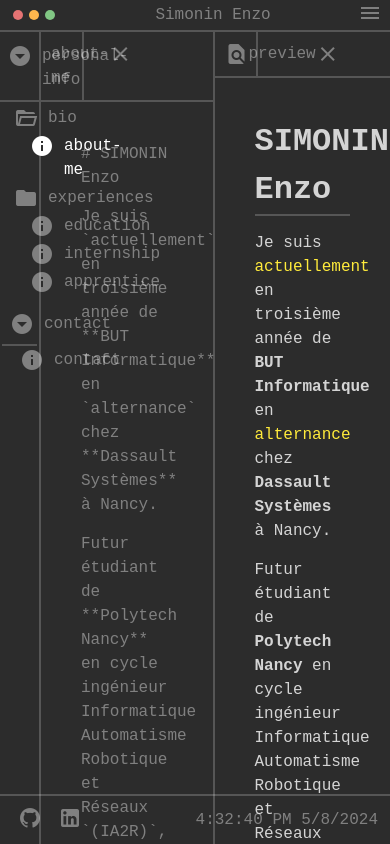
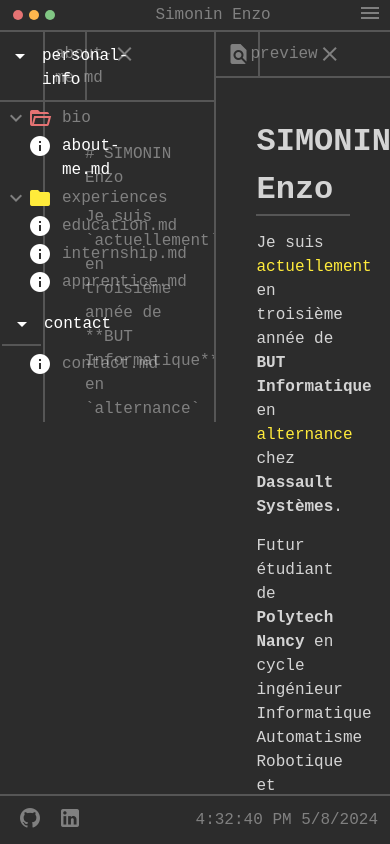
Before and after one commit to Nzosim/PortfolioVueJs, a Vue app: page /about in a window 390 px wide. Shown: the top 844 px of the page. Built offline with nearby package versions, Linux system fonts and the light colour scheme.

Commit message:
about-me page without responsive

```diff
--- a/src/App.vue
+++ b/src/App.vue
@@ -26,6 +26,7 @@ a {
   background-color: #2c2c2c;
   width: 100vw;
   height: 100vh;
+  overflow: hidden;
 }
 
 @media screen and (min-width: 930px) {
--- a/src/components/About.vue
+++ b/src/components/About.vue
@@ -1,57 +1,59 @@
 <template>
   <div class="about">
     <div class="menu">
-      <div class="d-flex menu-all pt-3 pb-2 pl-2">
-        <v-icon>mdi-arrow-down-drop-circle</v-icon>
+      <div class="d-flex menu-all pt-3 pb-2 pl-2" @click="isPersonalOpen = !isPersonalOpen">
+        <v-icon>{{ isPersonalOpen ? 'mdi-menu-down' : 'mdi-menu-right' }}</v-icon>
         <p>personal-info</p>
       </div>
-      <div class="personal">
-        <div class="d-flex">
-          <v-icon>mdi-folder-open-outline</v-icon>
+      <div v-if="isPersonalOpen" class="personal">
+        <div class="d-flex" @click="isBioOpen = !isBioOpen">
+          <v-icon>{{ isBioOpen ? 'mdi-chevron-down' : 'mdi-chevron-right' }}</v-icon>
+          <v-icon color="#e57373">mdi-folder-open-outline</v-icon>
           <p>bio</p>
         </div>
-        <div class="d-flex text-white ml-4">
-          <v-icon>mdi-information</v-icon>
-          <p>about-me</p>
+        <div v-if="isBioOpen" class="d-flex text-white ml-6">
+          <v-icon color="white">mdi-information</v-icon>
+          <p>about-me.md</p>
         </div>
-        <div class="d-flex">
-          <v-icon>mdi-folder</v-icon>
+        <div class="d-flex" @click="isExperiencesOpen = !isExperiencesOpen">
+          <v-icon>{{ isExperiencesOpen ? 'mdi-chevron-down' : 'mdi-chevron-right' }}</v-icon>
+          <v-icon color="yellow">mdi-folder</v-icon>
           <p>experiences</p>
         </div>
-        <div class="d-flex ml-4">
-          <v-icon>mdi-information</v-icon>
-          <p>education</p>
+        <div v-if="isExperiencesOpen" class="d-flex ml-6">
+          <v-icon color="white">mdi-information</v-icon>
+          <p>education.md</p>
         </div>
-        <div class="d-flex ml-4">
-          <v-icon>mdi-information</v-icon>
-          <p>internship</p>
+        <div v-if="isExperiencesOpen" class="d-flex ml-6">
+          <v-icon color="white">mdi-information</v-icon>
+          <p>internship.md</p>
         </div>
-        <div class="d-flex ml-4">
-          <v-icon>mdi-information</v-icon>
-          <p>apprentice</p>
+        <div v-if="isExperiencesOpen" class="d-flex ml-6">
+          <v-icon color="white">mdi-information</v-icon>
+          <p>apprentice.md</p>
         </div>
       </div>
       <div class="contact">
-        <div class="d-flex menu-all pt-3 pb-2 pl-2">
-          <v-icon>mdi-arrow-down-drop-circle</v-icon>
+        <div class="d-flex menu-all pt-3 pb-2 pl-2" @click="isContactOpen = !isContactOpen">
+          <v-icon>{{ isContactOpen ? 'mdi-menu-down' : 'mdi-menu-right' }}</v-icon>
           <p>contact</p>
         </div>
-        <div class="d-flex ml-4">
-          <v-icon>mdi-information</v-icon>
-          <p>contact</p>
+        <div v-if="isContactOpen" class="d-flex ml-6 mt-1">
+          <v-icon color="white">mdi-information</v-icon>
+          <p>contact.md</p>
         </div>
       </div>
     </div>
     <div class="page">
       <div class="close">
-        <p>about-me</p>
+        <p>about-me.md</p>
         <v-icon>mdi-close</v-icon>
       </div>
       <div class="text">
         <p># SIMONIN Enzo</p>
         <p>
           Je suis `actuellement` en troisième année de **BUT Informatique** en `alternance` chez
-          **Dassault Systèmes** à Nancy.
+          **Dassault Systèmes**.
         </p>
         <p>
           Futur étudiant de **Polytech Nancy** en cycle ingénieur Informatique Automatisme Robotique
@@ -71,7 +73,7 @@
         <p>
           Je suis <span class="text-yellow">actuellement</span> en troisième année de
           <b>BUT Informatique</b> en <span class="text-yellow">alternance</span> chez
-          <b>Dassault Systèmes</b> à Nancy.
+          <b>Dassault Systèmes</b>.
         </p>
         <p>
           Futur étudiant de <b>Polytech Nancy</b> en cycle ingénieur Informatique Automatisme
@@ -84,6 +86,15 @@
   </div>
 </template>
 
+<script setup>
+import { ref } from 'vue'
+
+const isPersonalOpen = ref(true)
+const isBioOpen = ref(true)
+const isExperiencesOpen = ref(true)
+const isContactOpen = ref(true)
+</script>
+
 <style scoped>
 .about {
   display: flex;
@@ -91,7 +102,7 @@
 }
 
 .menu {
-  width: 10%;
+  width: 11%;
   height: calc(75vh);
 }
 
@@ -101,15 +112,22 @@
 
 .menu div p {
   padding-left: 10px;
+  cursor: pointer;
+}
+
+.menu div p:hover {
+  color: white;
 }
 
 .menu-all {
   border-bottom: 2px solid rgba(255, 255, 255, 0.2);
+  color: white;
 }
 
 .page,
 .preview {
   width: 45%;
+  overflow-y: auto;
 }
 
 .page .text,
@@ -126,6 +144,7 @@
 }
 
 .page {
+  height: 100vw;
   border-left: 2px solid rgba(255, 255, 255, 0.2);
   border-right: 2px solid rgba(255, 255, 255, 0.2);
 }
@@ -153,6 +172,10 @@ h1 {
 .personal {
   display: flex;
   flex-direction: column;
-  margin-left: 10px;
+}
+
+.menu-all:hover {
+  background: #363535;
+  transition: 0.1s;
 }
 </style>
--- a/src/components/Footer.vue
+++ b/src/components/Footer.vue
@@ -40,10 +40,18 @@ a {
 }
 
 .footer {
+  background-color: #2c2c2c;
   position: fixed;
   bottom: 40px;
   width: calc(100vw - 100px);
   border-top: 2px solid rgba(255, 255, 255, 0.2);
+}
+
+@media screen and (min-width: 930px) {
+  .footer {
+    border-bottom-left-radius: 10px;
+    border-bottom-right-radius: 10px;
+  }
 }
 
 @media screen and (max-width: 930px) {
```
